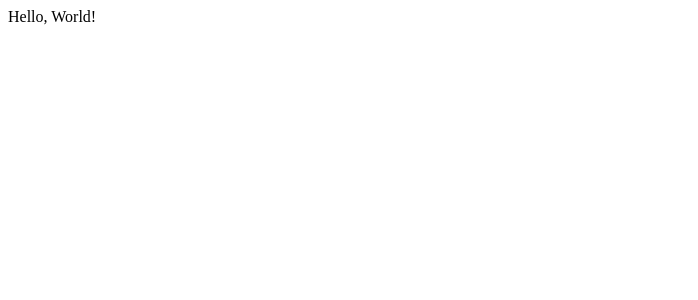
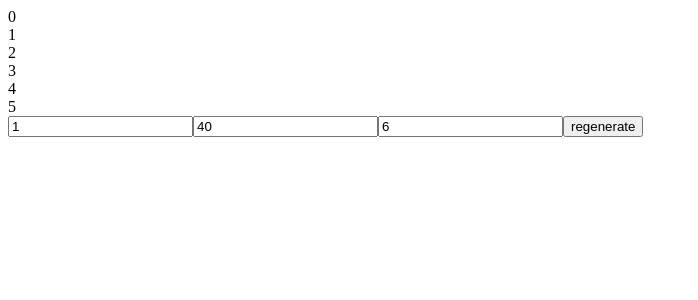
Before and after one commit to merchant-prince/008-pwa-random-numbers-generator, a Vue app: page / in a window 1280 px wide. Shown: the top 300 px of the page, without its empty margins (0-698 px from the left). Built offline with nearby package versions, Linux system fonts and the light colour scheme.

Commit message:
tdd: app can be rendered

```diff
--- a/src/App.vue
+++ b/src/App.vue
@@ -1 +1,20 @@
-<template>Hello, World!</template>
+<template>
+  <main>
+    <article data-test="random-numbers">
+      <section
+        v-for="index in [...Array(6).keys()]"
+        :key="index"
+        :data-test="`random-number-${index}`"
+      >
+        {{ index }}
+      </section>
+    </article>
+
+    <section data-test="controls">
+      <input type="number" data-test="minimum-number" value="1" />
+      <input type="number" data-test="maximum-number" value="40" />
+      <input type="number" data-test="number-count" value="6" />
+      <button data-test="regenerate-random-numbers">regenerate</button>
+    </section>
+  </main>
+</template>
```
Also changed, not shown: 1 other file (tests, documents, lock files or other folders).
